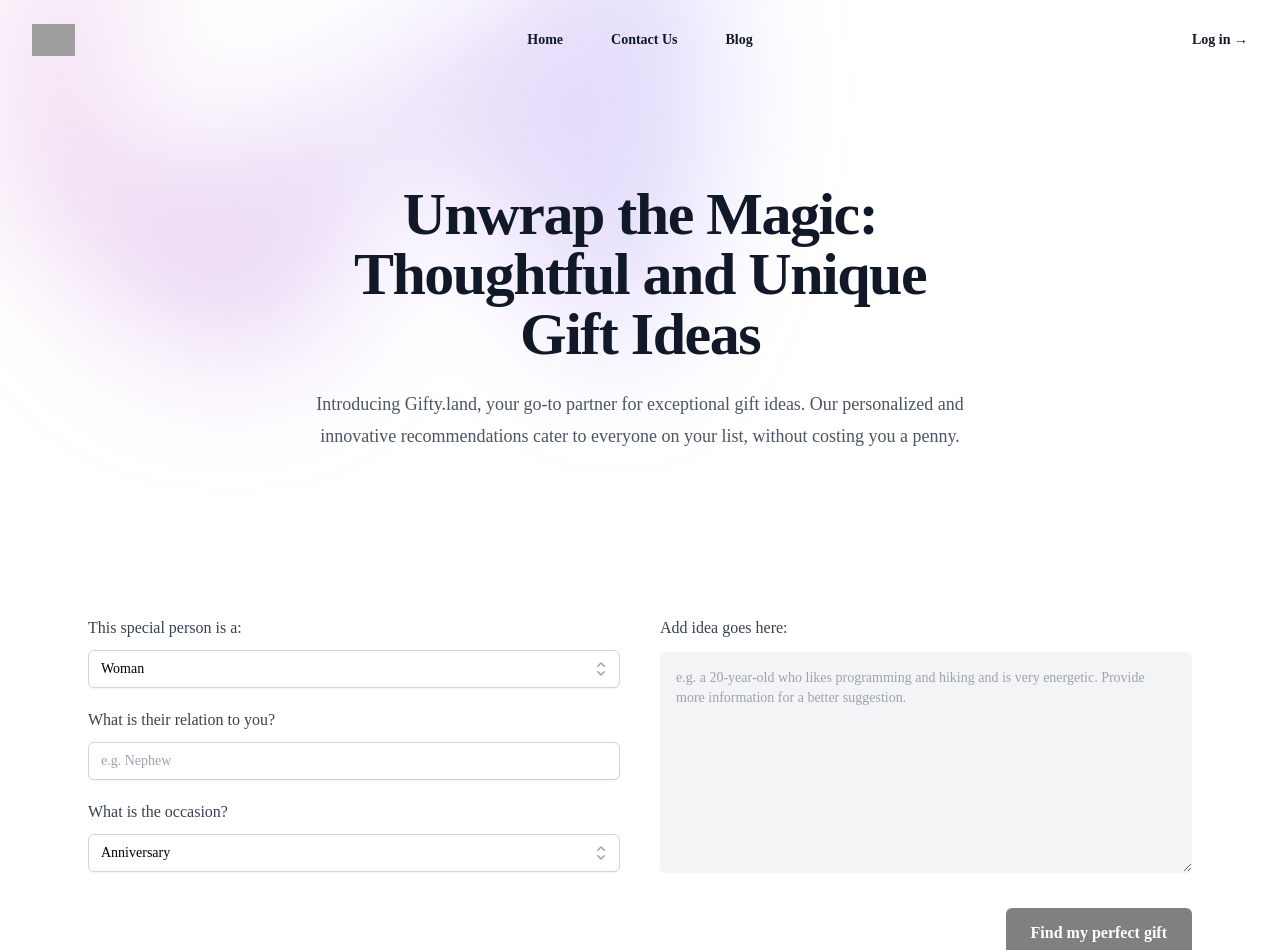
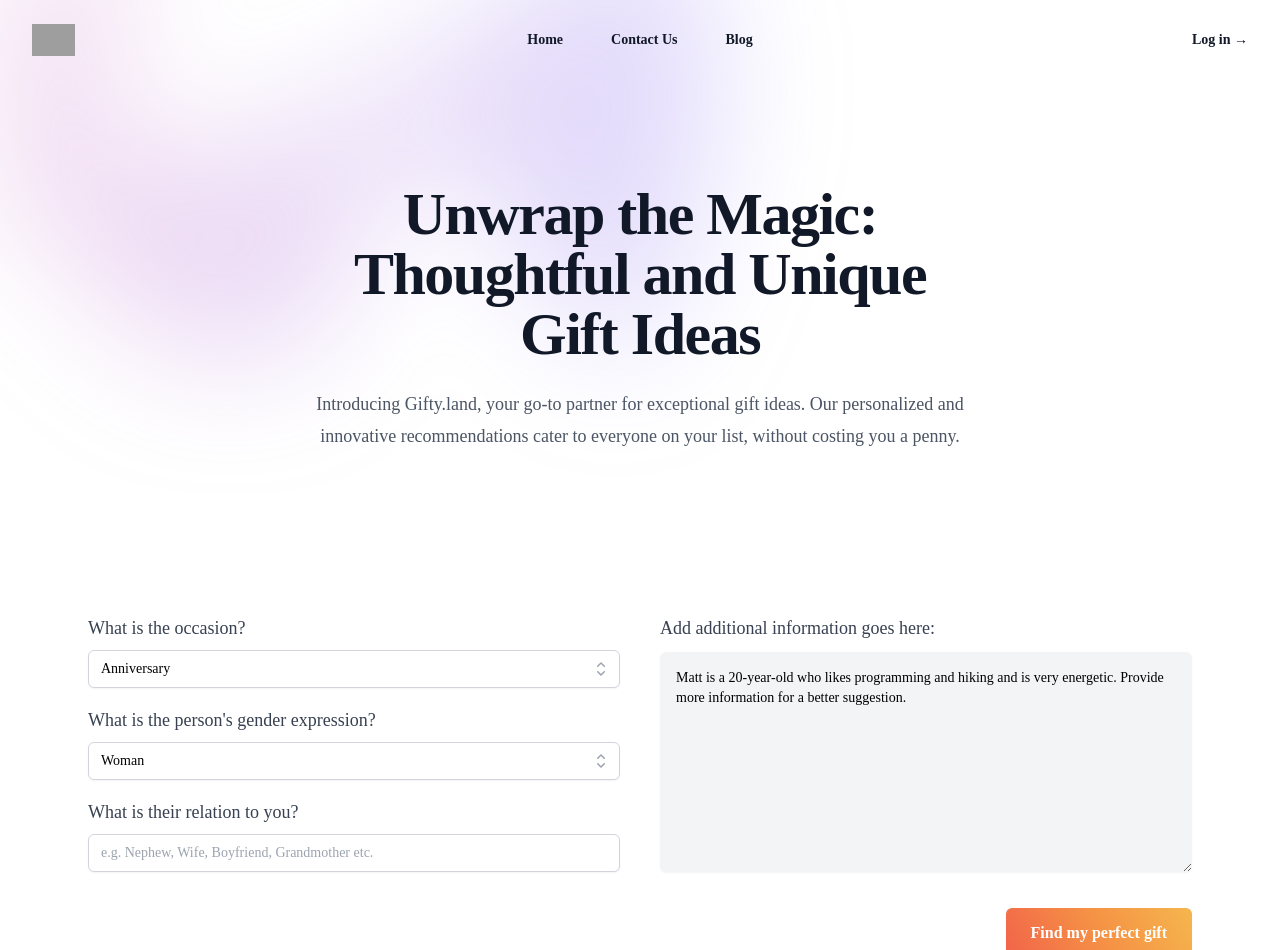
Before and after one commit to rvVcNk2p/best-gift-ideas, a Nuxt app: page / in a window 1280 px wide. Shown: the top 950 px of the page. Built offline with nearby package versions, Linux system fonts and the light colour scheme; grey boxes are pictures that could not be loaded.

Commit message:
feat(app): Basic formatting added

```diff
--- a/components/atoms/SpecialInput.vue
+++ b/components/atoms/SpecialInput.vue
@@ -1,6 +1,6 @@
 <template>
 	<div class="grid grid-rows-2">
-		<p class="text-md block font-medium leading-8 text-gray-700">
+		<p class="block text-lg font-medium leading-8 text-gray-700">
 			{{ title }}
 		</p>
 		<input
--- a/components/atoms/SpecialSelect.vue
+++ b/components/atoms/SpecialSelect.vue
@@ -6,7 +6,7 @@
 			@update:model-value="onSelect"
 			class="grid grid-rows-2"
 		>
-			<ListboxLabel class="text-md font-medium leading-8 text-gray-700">
+			<ListboxLabel class="text-lg font-medium leading-8 text-gray-700">
 				{{ title }}
 			</ListboxLabel>
 			<div class="relative min-w-fit">
--- a/components/molecules/IdeaArea.vue
+++ b/components/molecules/IdeaArea.vue
@@ -5,30 +5,32 @@
 				<div
 					class="mb-2 flex min-h-[300px] flex-col items-center justify-between sm:overflow-hidden sm:rounded-md"
 				>
-					<div class="grid w-full grid-cols-2 gap-10 bg-white px-4 py-5 sm:p-6">
+					<div
+						class="grid w-full grid-cols-1 gap-10 bg-white px-4 py-5 sm:p-6 md:grid-cols-2"
+					>
 						<div class="grid grid-rows-3 gap-4">
 							<SpecialSelect
+								v-model="fixedFormData.occasion"
+								title="What is the occasion?"
+								:options="occasionOptions"
+							/>
+							<SpecialSelect
 								v-model="fixedFormData.gender"
-								title="This special person is a:"
+								title="What is the person's gender expression?"
 								:options="genderOptions"
 							/>
 							<SpecialInput
 								title="What is their relation to you?"
 								v-model="fixedFormData.relation"
-								placeholder="e.g. Nephew"
-							/>
-							<SpecialSelect
-								v-model="fixedFormData.occasion"
-								title="What is the occasion?"
-								:options="occasionOptions"
+								placeholder="e.g. Nephew, Wife, Boyfriend, Grandmother etc."
 							/>
 						</div>
 
 						<div class="">
 							<label
 								for="comment"
-								class="text-md block font-medium leading-8 text-gray-700"
-								>Add idea goes here:</label
+								class="block text-lg font-medium leading-8 text-gray-700"
+								>Add additional information goes here:</label
 							>
 							<div class="mt-2 flex h-full flex-col pb-10">
 								<textarea
@@ -36,7 +38,7 @@
 									name="comment"
 									id="comment"
 									class="box-border block h-full w-full rounded-md border-green-300 bg-gray-100 p-4 shadow-sm focus:border-green-500 focus:ring-green-500 sm:text-sm"
-									placeholder="e.g. a 20-year-old who likes programming and hiking and is very energetic. Provide more information for a better suggestion."
+									placeholder="e.g. Matt is 20-year-old who likes programming and hiking and is very energetic. Provide more information for a better suggestion."
 								></textarea>
 							</div>
 						</div>
@@ -56,15 +58,18 @@
 <script lang="ts" setup>
 import { SpecialButton, SpecialSelect, SpecialInput } from '@atoms'
 import { ref } from 'vue'
+import type { Ref } from 'vue'
 import { occasionOptions, genderOptions } from '@constants'
 import { useI18n } from 'vue-i18n'
 
 const { t } = useI18n()
 
-const prompt = ref('')
+const prompt: Ref<string> = ref(
+	'Matt is a 20-year-old who likes programming and hiking and is very energetic. Provide more information for a better suggestion.',
+)
 const emits = defineEmits(['generate-ideas'])
 
-const extendedPrompt = computed(() => {
+const extendedPrompt = computed<string>(() => {
 	let innerPrompt = `Is a ${fixedFormData.gender.label}. The ocasion why I need a gigt idea: ${fixedFormData.occasion.label}.`
 	if (fixedFormData.relation)
 		innerPrompt += ` Our relationship: ${fixedFormData.relation}.`
@@ -83,8 +88,7 @@ const fixedFormData = reactive({
 watch(
 	() => fixedFormData,
 	() => {
-		console.log('== [UPDATED] == fixedFormData:')
-		console.log(fixedFormData)
+		console.log('== [UPDATED] == fixedFormData: %s', fixedFormData)
 	},
 	{
 		deep: true,
--- a/constants/index.ts
+++ b/constants/index.ts
@@ -38,4 +38,5 @@ export const occasionOptions = [
 export const genderOptions = [
 	{ label: 'Woman', value: 'woman' },
 	{ label: 'Male', value: 'male' },
+	{ label: 'Custom', value: 'non-binary-person' },
 ]
```
Also changed, not shown: 1 other file (tests, documents, lock files or other folders).
